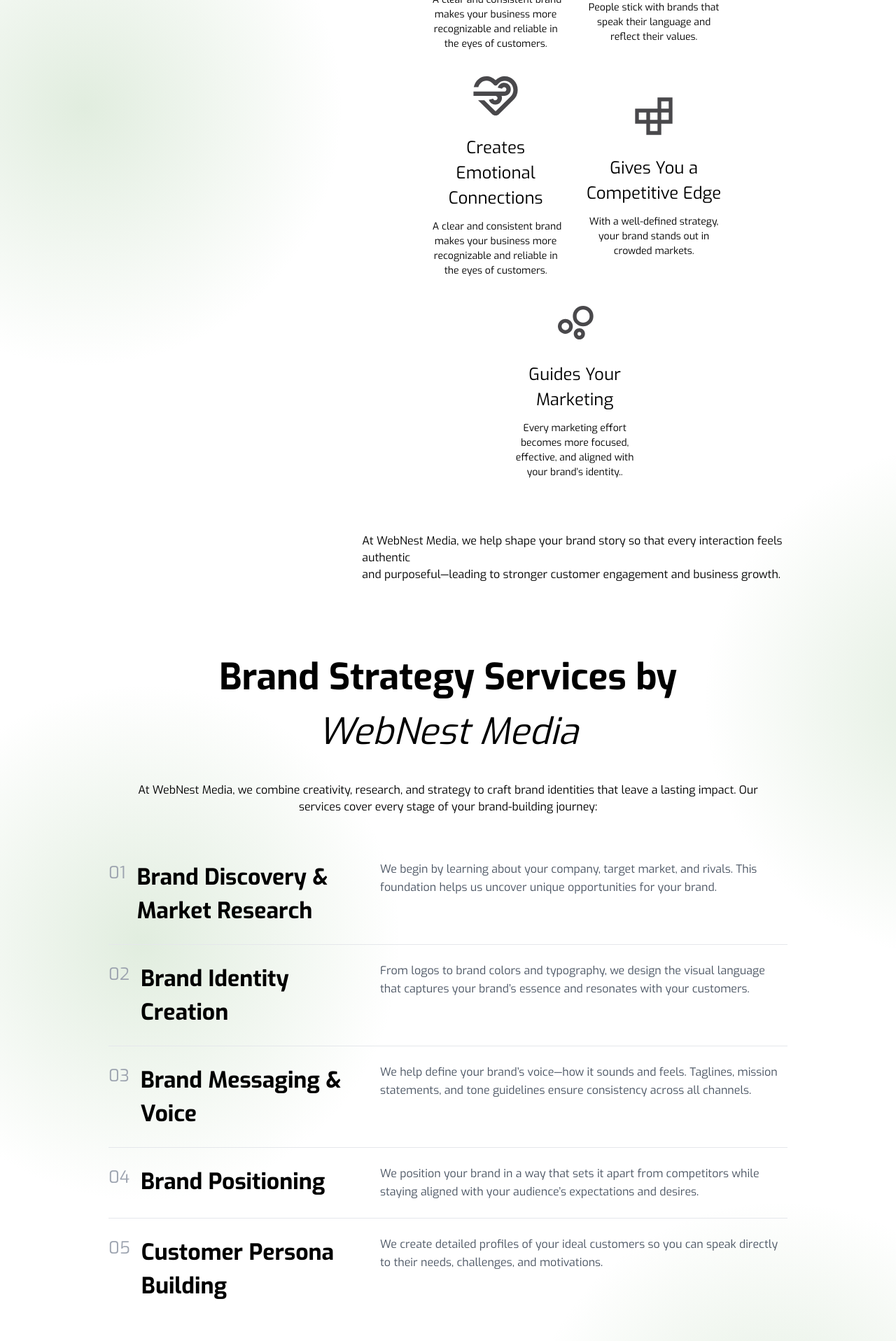
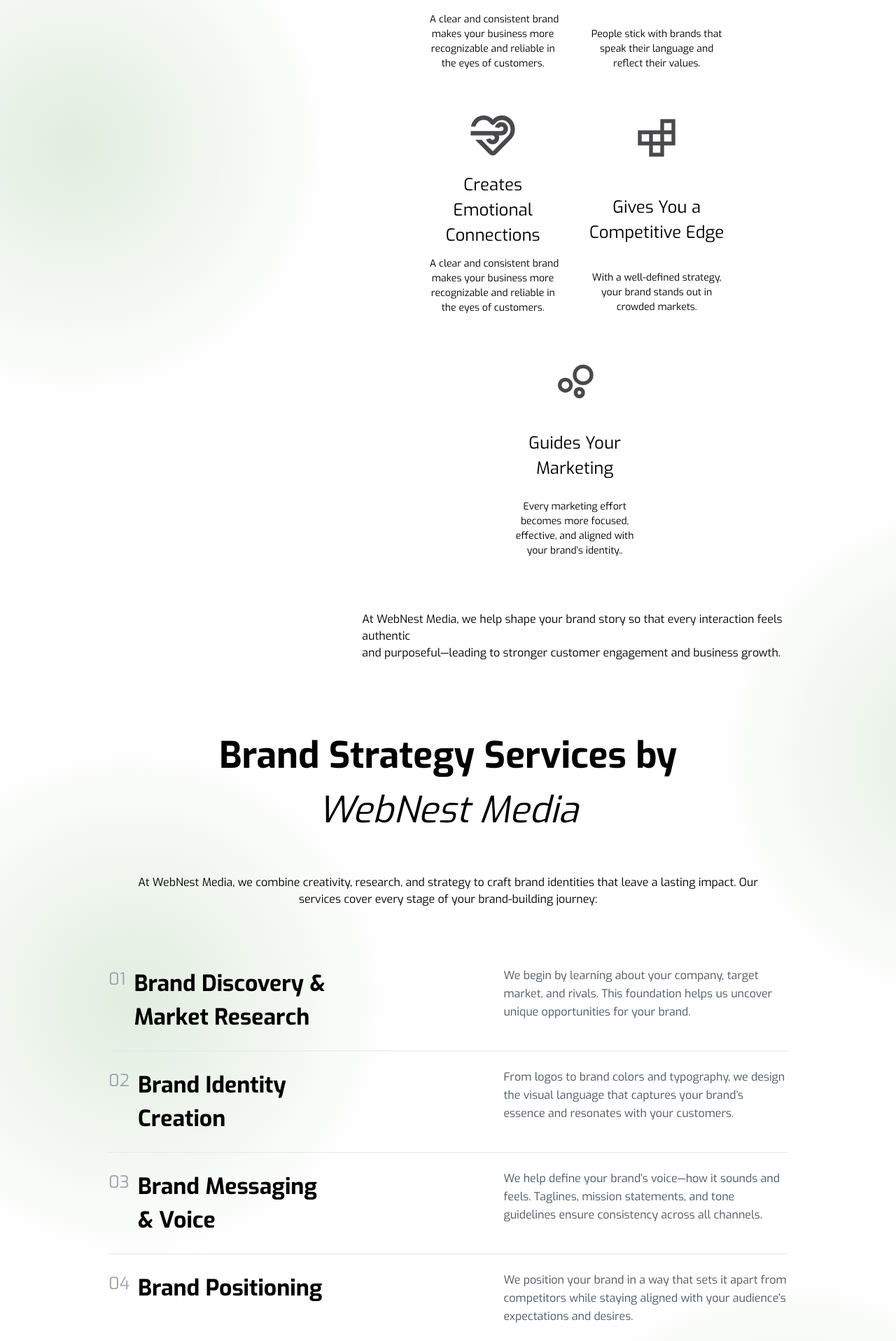
Before and after one commit to abhishek16dev/sandstone, a React (Vite) app: page /brand-strategy in a window 1280 px wide. Shown: the part 1700-3616 px from the top of the page at 70% size. Built offline with nearby package versions, Linux system fonts and the light colour scheme.

Commit message:
code added for orm

```diff
--- a/src/pages/Orm/Orm.jsx
+++ b/src/pages/Orm/Orm.jsx
@@ -166,17 +166,17 @@
 
         <h5
           className="
-    text-[22px]           // Base (mobile first)
-    sm:text-[23px]        // ≥ 640px
-    md:text-[36px]        // ≥ 768px
-    xl:text-[44px]        // ≥ 1280px
+    text-[22px]
+    sm:text-[23px]
+    md:text-[36px]
+    xl:text-[44px]
     font-normal
     relative
     inline
-    w-full                // Base width
-    xl:w-[calc(100%-480px)]  // On extra-large, reduce width
-    top-[18px]            // Base top offset
-    xl:top-[120px]        // On xl and up, push it down
+    w-full
+    xl:w-[calc(100%-480px)]
+    top-[18px]
+    xl:top-[120px]
     left-0
   "
         >
@@ -211,9 +211,10 @@
             <img
               src={timer}
               alt="Example"
-              className="w-full ] h-auto rounded-lg object-contain"
+              className="w-full  h-auto rounded-lg object-contain"
             />
           </div>
+
         </div>
 
 
--- a/src/pages/brandMarketing/brandmarketing.jsx
+++ b/src/pages/brandMarketing/brandmarketing.jsx
@@ -214,7 +214,7 @@
         <p className='font-semibold text-[18px] mt-[12px] text-center '>BRAND STRATEGY. MESSAGING. BRANDING. WEB DESIGN. PACKAGING.</p>
 
 
-        <p className='text-[16px] font-light text-center mt-[52px] '> A brand strategy is the blueprint for how your business is seen and remembered. It defines your purpose, voice, values, and the <br className='max-lg:hidden' /> way you connect with your audience. More than just visuals, it builds trust, sets you apart from competitors, and ensures every <br  className='max-lg:hidden' /> interaction reflects your brand’s identity. A clear brand strategy turns your business into a brand people recognize and trust.</p>
+        <p className='text-[16px] font-light text-center mt-[52px] '> A brand strategy is the blueprint for how your business is seen and remembered. It defines your purpose, voice, values, and the <br className='max-lg:hidden' /> way you connect with your audience. More than just visuals, it builds trust, sets you apart from competitors, and ensures every <br className='max-lg:hidden' /> interaction reflects your brand’s identity. A clear brand strategy turns your business into a brand people recognize and trust.</p>
 
       </section>
 
@@ -271,11 +271,11 @@
               Here’s why a strong brand strategy is essential:
             </p>
 
-    <div className="mt-[32px] mb-[52px] flex flex-wrap items-center justify-center gap-4 p-4">
+            <div className="mt-[32px] mb-[52px] flex flex-wrap items-center justify-center gap-x-[24px] gap-y-[48px] p-4">
               {cards.map((card, index) => (
                 <div
                   key={index}
-          className="w-[210px] flex flex-col justify-center items-center p-2"
+                  className="w-[210px] h-[300px] flex flex-col justify-between items-center p-2"
                 >
                   <img
                     src={card.image}
@@ -300,32 +300,55 @@
       </section>
 
       <section>
-      <h4 className='text-[52px] leading-[150%] text-center  mt-[96px] mb-[32px] '> <span className="font-bold">Brand Strategy Services by</span> <br /><span className="italic"> WebNest Media</span></h4>
+        <h4 className='text-[52px] leading-[150%] text-center  mt-[96px] mb-[32px] '> <span className="font-bold">Brand Strategy Services by</span> <br className='max:max-md:hidden' /><span className="italic"> WebNest Media</span></h4>
       </section>
 
-<p className='text-[16px] text-[#00000] font-normal text-center '>At WebNest Media, we combine creativity, research, and strategy to craft brand identities that leave a lasting impact. Our  <br/>services cover every stage of your brand-building journey: </p>
+      <p className='text-[16px] text-[#00000] font-normal text-center p-[20px] '>At WebNest Media, we combine creativity, research, and strategy to craft brand identities that leave a lasting impact. Our  <br />services cover every stage of your brand-building journey: </p>
 
 
 
-<section className="px-[20px] md:px-[155px]  py-10">
+      {/* <section className="px-[20px] md:px-[155px]  max-lg:px-[20px] py-10">
         {brandSteps.map((step, index) => (
           <div
             key={index}
-      className="flex flex-col md:flex-row justify-between border-b border-gray-200 py-6 last:border-none"
+            className="flex flex-col md:flex-row justify-between gap-[240px] max-lg:gap-[100px] border-b border-gray-200 py-6 last:border-none"
           >
-      {/* Left: Number + Title */}
-      <div className="md:w-[40%] mb-4 md:mb-0 flex gap-[16px]">
+
+            <div className="md:w-[35%] mb-4 md:mb-0 flex gap-[16px]">
               <p className="text-gray-400 font-medium text-[24px] mb-[1px] ">{step.number}</p>
               <h3 className="text-[32px] font-semibold text-[#00000] ">{step.title}</h3>
             </div>
 
-      {/* Right: Description */}
-      <div className="md:w-[60%]">
+
+            <div className="md:w-[55%]">
               <p className="text-[16px] text-gray-600 leading-relaxed ">{step.description}</p>
             </div>
           </div>
         ))}
+      </section> */}
+
+      <section className="px-[20px] xl:px-[155px]   py-10">
+       {brandSteps.map((step, index) => (
+    <div
+      key={index}
+      className="flex flex-col md:flex-row justify-between gap-[40px] md:gap-[100px] lg:gap-[240px] border-b border-gray-200 py-6 last:border-none"
+    >
+      {/* Left: Number + Title */}
+      <div className="w-full md:w-[40%] mb-4 md:mb-0 flex gap-[12px]">
+        <p className="text-gray-400 font-medium text-[20px] md:text-[24px]">{step.number}</p>
+        <h3 className="text-[24px] md:text-[32px] font-semibold text-black">{step.title}</h3>
+      </div>
+
+      {/* Right: Description */}
+      <div className="w-full md:w-[50%]">
+        <p className="text-[14px] md:text-[16px] text-gray-600 leading-relaxed">{step.description}</p>
+      </div>
+    </div>
+  ))}
 </section>
+
+
+
 
       <section>
         <p className="mt-[96px] mb-[66px] text-center text-[52px] leading-[150%] ">
--- a/src/pages/home/homeStyle.css
+++ b/src/pages/home/homeStyle.css
@@ -657,6 +657,10 @@
 
   }
 
+  .h1tag{
+    line-height: 1.75em !important;
+  }
+
 
 }
 
```
Lines whose indentation alone changed are shown as unchanged.
